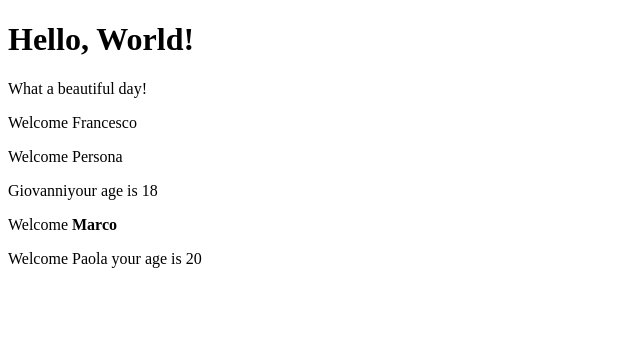
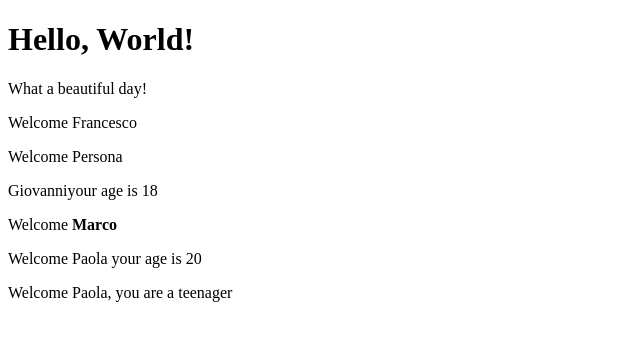
Before and after one commit to Baku305/react-exercises, a React (Create React App) app in the folder react-exercises/: page / in a window 1280 px wide. Shown: the top 340 px of the page, without its empty margins (0-640 px from the left). Built offline with nearby package versions, Linux system fonts and the light colour scheme.

Commit message:
conditional rendering (Welcome 5 conditions)

```diff
--- a/react-exercises/src/Components-03.jsx
+++ b/react-exercises/src/Components-03.jsx
@@ -28,6 +28,9 @@ export class App extends React.Component {
         <div>
           <Welcome5 name="Paola" age = "20"/>
         </div>
+        <div>
+          <Welcome5 name="Paola" age = "17"/>
+        </div>
       </div>
     );
   }
--- a/react-exercises/src/props-05.jsx
+++ b/react-exercises/src/props-05.jsx
@@ -11,8 +11,10 @@ export class Welcome5 extends React.Component {
   render() {
     return (
         <div>
+            <p>
             <span>Welcome {this.props.name}</span>
-            <Age age = {this.props.age}/>
+            { this.props.age > 19 ? <Age age = {this.props.age}/> : ", you are a teenager" }
+            </p>
         </div>
     );
   }
```
